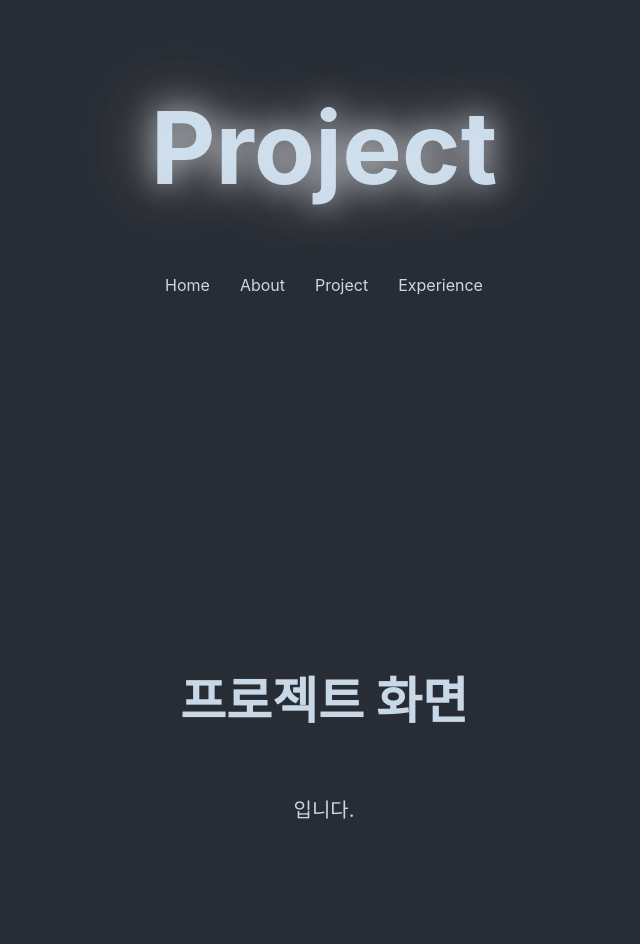
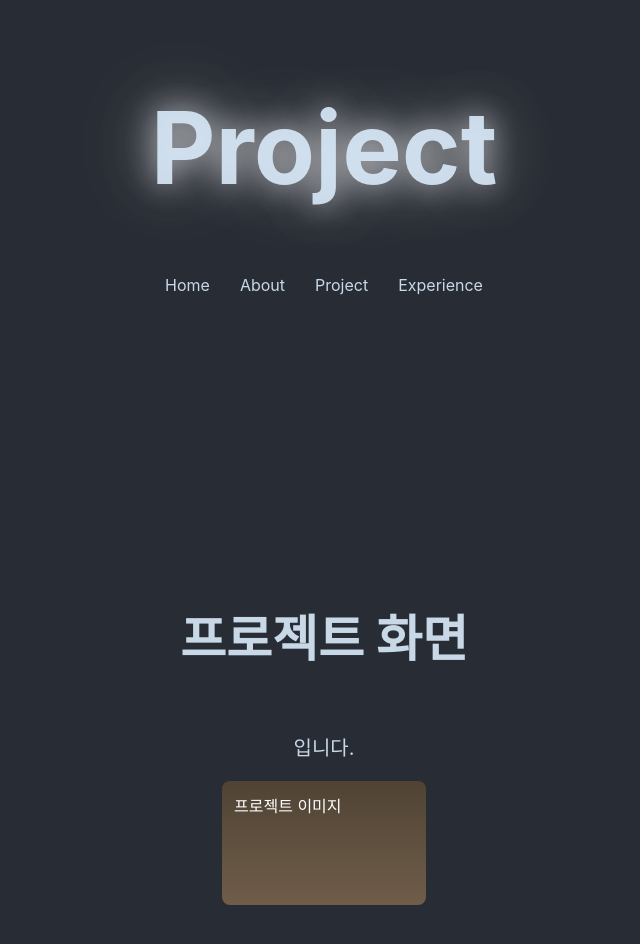
Before and after one commit to hesuhesu/ReactUITester, a React (Create React App) app: page /project in a window 1280 px wide. Shown: the top 944 px of the page, without its empty margins (316-956 px from the left). Built offline with nearby package versions, Linux system fonts and the light colour scheme.

Commit message:
Add Home, About, Project Div

```diff
--- a/src/components/Footer.tsx
+++ b/src/components/Footer.tsx
@@ -3,6 +3,8 @@ import { FontAwesomeIcon } from '@fortawesome/react-fontawesome';
 import { faGithub, faReact } from '@fortawesome/free-brands-svg-icons';
 import { faEnvelope } from '@fortawesome/free-regular-svg-icons';
 import '../css/Footer.scss'
+
+const EMAIL = process.env.REACT_APP_EMAIL; // .env 로 본인 이메일 설정
 
 const Footer: React.FC = () => {
     return (
@@ -10,7 +12,7 @@ const Footer: React.FC = () => {
             <a href="https://github.com/hesuhesu" target="_blank" rel="noopener noreferrer" className="github-link">
                 <FontAwesomeIcon icon={faGithub} size="2x" />
             </a>
-            <a href={`mailto:${'hesuhesu@naver.com'}`} className="email-link">
+            <a href={`mailto:${EMAIL}`} className="email-link">
                 <FontAwesomeIcon icon={faEnvelope} size="2x" />
             </a>
             <a href="https://ko.legacy.reactjs.org/" target="_blank" rel="noopener noreferrer" className="email-link">
--- a/src/components/Home.tsx
+++ b/src/components/Home.tsx
@@ -11,6 +11,9 @@ const Home: React.FC = () => {
                 <p>Full Stack 개발자 은희수입니다!</p>
             </div>
 
+            <div className="home-2">
+                <p>제 2 화면입니다.</p>
+            </div>
         </div>
     )
 }
--- a/src/components/about.tsx
+++ b/src/components/about.tsx
@@ -12,12 +12,13 @@ const About: React.FC = () => {
                         <dd>1999.10.30</dd>
                     </dt>
 
+                    <dt>학력
+                        <dd>금성고등학교 (2015.03 ~ 2018.02)</dd>
+                        <dd>동아대학교 컴퓨터 공학과 (2018.03 ~ 2025.02)</dd>
+                    </dt>
+
                     <dt>취미
                         <dd>운동, 피아노</dd>
-                    </dt>
-
-                    <dt>이메일
-                        <dd>hesuhesu@naver.com</dd>
                     </dt>
                 </dl>
             </div>
--- a/src/components/project.tsx
+++ b/src/components/project.tsx
@@ -7,6 +7,11 @@ const Project: React.FC = () => {
         <div className="project">
             <h2>프로젝트 화면</h2>
             <p>입니다.</p>
+
+            <div className="card">
+    <div className="card-front">프로젝트 이미지</div>
+    <div className="card-back">프로젝트 설명</div>
+  </div>
         </div>
     )
 }
--- a/src/css/About.scss
+++ b/src/css/About.scss
@@ -1,3 +1,5 @@
+@use "Structure";
+
 .about {
     height: 100vh; // 전체 화면 높이
     display: flex; // Flexbox 사용
@@ -6,12 +8,11 @@
     // background-color: white; // 배경색 설정 (필요에 따라 변경)
     color: #282c34; // 텍스트 색상 설정
 
-    background-image: linear-gradient(
-            to bottom,
+    background-image: linear-gradient(to bottom,
             #282c34,
             rgba(214, 230, 245, 0.925),
-            #282c34
-        );
+            #282c34);
+
     .introduce {
         display: flex; // 플렉스 컨테이너로 설정
         flex-direction: column; // 위에서 아래로 수직 배치
@@ -30,7 +31,7 @@
 
         img {
             max-width: 100%; // 이미지가 부모 요소에 맞게 조정
-            height: 40%; // 비율 유지
+            height: 30%; // 비율 유지
             border-radius: 10px; // 이미지 모서리 둥글게
         }
 
@@ -40,7 +41,7 @@
 
         dt {
             font-size: 25px;
-            margin-bottom: 30px;
+            margin-bottom: 20px;
             position: relative;
 
             /* 가상 요소 위치 조정을 위해 필요 */
--- a/src/css/Project.scss
+++ b/src/css/Project.scss
@@ -11,19 +11,6 @@
     color: #282c34;
     position: relative; // 비트맵 애니메이션용 포지션 설정
     overflow: hidden;
-
-    h2 {
-        font-size: 50px;
-        color: rgba(214, 230, 245, 0.925); // 텍스트 색상 설정
-        z-index: 1; // 텍스트는 비트맵 위에 유지
-    }
-
-
-    p {
-        font-size: 20px;
-        color: rgba(214, 230, 245, 0.925); // 텍스트 색상 설정
-        z-index: 1; // 텍스트는 비트맵 위에 유지
-    }
 
     &::before {
         content: "";
@@ -42,4 +29,46 @@
         animation: slide-down 1s ease forwards; // 아래로 애니메이션
         z-index: 0; // 텍스트 뒤에 위치
     }
+
+    h2 {
+        font-size: 50px;
+        color: rgba(214, 230, 245, 0.925); // 텍스트 색상 설정
+        z-index: 1; // 텍스트는 비트맵 위에 유지
+    }
+
+    p {
+        font-size: 20px;
+        color: rgba(214, 230, 245, 0.925); // 텍스트 색상 설정
+        z-index: 1; // 텍스트는 비트맵 위에 유지
+    }
+
+    .card {
+        display: inline-grid;
+        color: white;
+        transition: transform 0.4s;
+        transform: perspective(800px) rotateY(0deg);
+        transform-style: preserve-3d;
+      }
+
+      .card:hover {
+        transform: perspective(800px) rotateY(180deg);
+      }
+
+      .card > * {
+        grid-area: 1 / 1 / 1 / 1;
+        width: 180px;
+        height: 100px;
+        padding: 12px;
+        border-radius: 8px;
+        backface-visibility: hidden;
+      }
+
+      .card-front {
+        background: linear-gradient(rgb(80, 67, 52), rgb(111, 93, 73));
+      }
+
+      .card-back {
+        background: linear-gradient(rgb(127, 106, 83), rgb(156, 132, 104));
+        transform: rotateY(180deg);
+      }
 }
```
Also changed, not shown: 1 other file (tests, documents, lock files or other folders).
